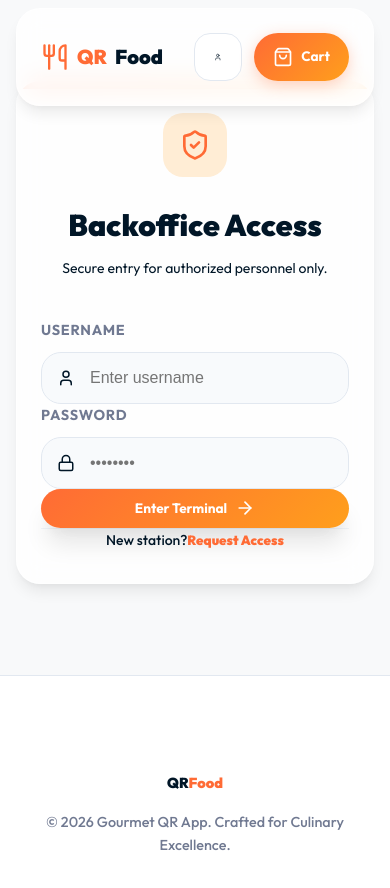
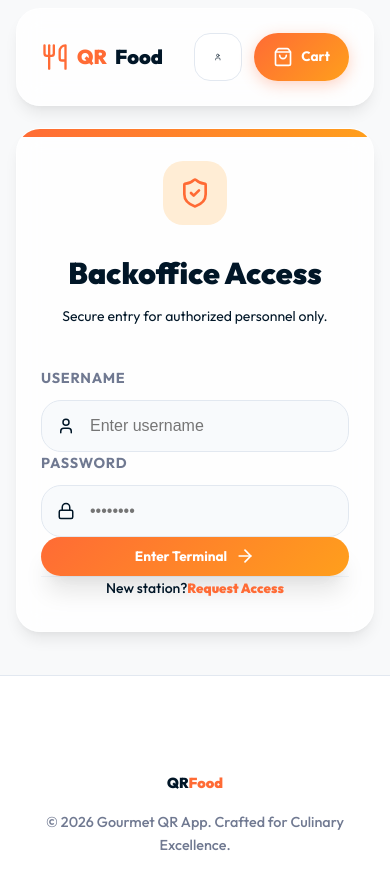
Before and after one commit to 23cssahil/roop-food, a React (Vite) app in the folder frontend/: page /admin in a window 390 px wide. Shown: the top 888 px of the page. Built offline with nearby package versions, Linux system fonts and the light colour scheme.

Commit message:
Robust Admin UI: Fix header overlap, menu clashing, and text overflow

```diff
--- a/frontend/src/App.css
+++ b/frontend/src/App.css
@@ -985,8 +985,8 @@ button {
   .admin-dashboard,
   .cart-page,
   .login-container {
-    padding-top: 5rem !important;
-    /* Slightly reduced */
+    padding-top: 8rem !important;
+    /* Increased to clear fixed navbar */
     padding-left: 1rem !important;
     padding-right: 1rem !important;
   }
@@ -1002,6 +1002,7 @@ button {
     flex-direction: column !important;
     align-items: flex-start !important;
     gap: 1.5rem !important;
+    margin-top: 1rem !important;
   }
 
   .admin-tab-container {
@@ -1020,11 +1021,26 @@ button {
   .admin-tab-container button {
     flex-shrink: 0;
     white-space: nowrap;
+    padding-left: 1rem !important;
+    padding-right: 1rem !important;
+    font-size: 0.85rem !important;
+  }
+
+  .feedback-grid {
+    grid-template-columns: 1fr !important;
+    width: 100% !important;
+  }
+
+  .admin-dashboard .grid {
+    grid-template-columns: 1fr !important;
   }
 
   .glass-panel {
     padding: 1.5rem !important;
     border-radius: 24px !important;
+    word-break: break-word;
+    overflow-wrap: break-word;
+    min-height: min-content;
   }
 
   .login-container .glass-panel {
--- a/frontend/src/pages/AdminDashboard.jsx
+++ b/frontend/src/pages/AdminDashboard.jsx
@@ -195,7 +195,7 @@ export default function AdminDashboard() {
                             </button>
                         </form>
 
-                        <div className="grid grid-cols-1 md:grid-cols-2 lg:grid-cols-3 gap-6">
+                        <div className="admin-items-grid grid grid-cols-1 md:grid-cols-2 lg:grid-cols-3 gap-6">
                             {items.map(item => (
                                 <div key={item.id} className="glass-panel p-4 rounded-[24px] flex items-center gap-4">
                                     <img
@@ -223,7 +223,7 @@ export default function AdminDashboard() {
                         initial={{ opacity: 0, x: -20 }}
                         animate={{ opacity: 1, x: 0 }}
                         exit={{ opacity: 0, x: 20 }}
-                        className="grid grid-cols-1 md:grid-cols-2 lg:grid-cols-3 gap-6"
+                        className="feedback-grid grid grid-cols-1 md:grid-cols-2 lg:grid-cols-3 gap-6"
                     >
                         {feedback.map(f => (
                             <div key={f.id} className="glass-panel p-6 rounded-[24px]">
```
